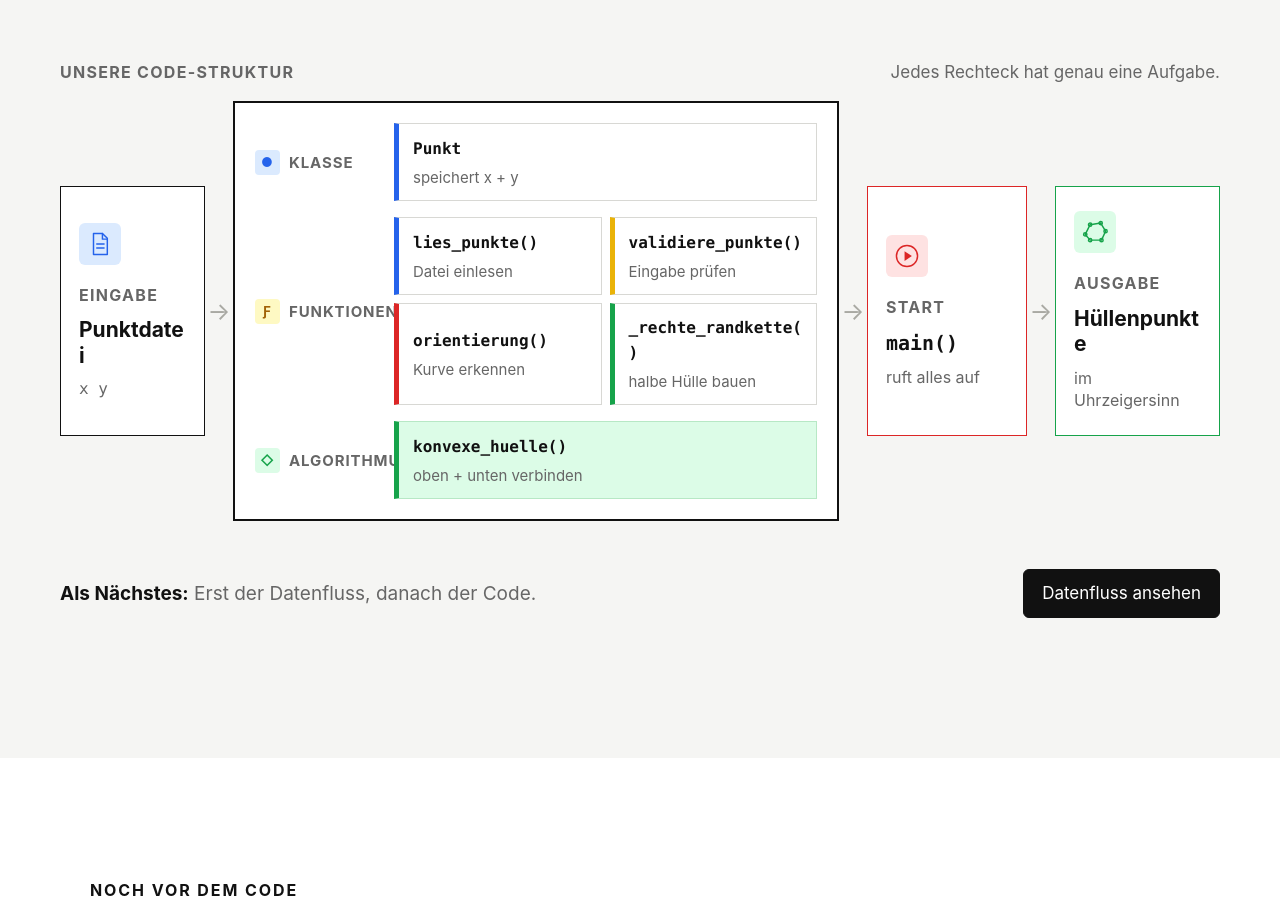
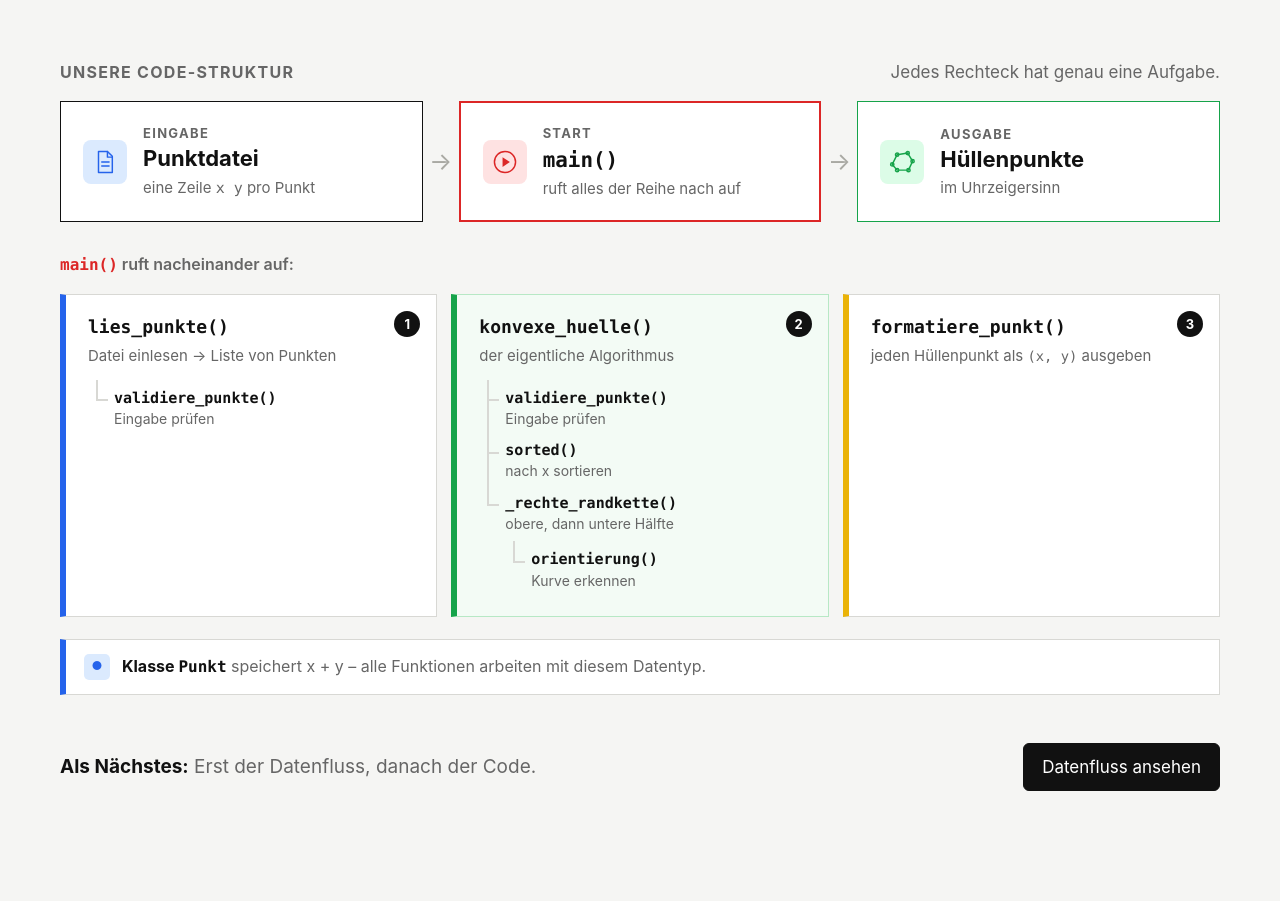
Before and after one commit to HandanMajied2024/konvexe-huelle, a plain HTML site: page visualisierung/index.html in a window 1280 px wide. Shown: the part 1392-2293 px from the top of the page. Drawn offline with Linux system fonts and the light colour scheme.

Commit message:
Code-Struktur übersichtlicher: Ablauf Eingabe → main() → Ausgabe plus Aufrufbaum
Co-Authored-By: Claude Opus 5.5 <noreply@anthropic.com>

```diff
--- a/visualisierung/index.html
+++ b/visualisierung/index.html
@@ -85,75 +85,76 @@
       <small>Jedes Rechteck hat genau eine Aufgabe.</small>
     </div>
 
-    <div class="code-roadmap" aria-label="Programmablauf von Eingabe über die Code-Struktur und main bis zur Ausgabe">
-      <div class="road-stage input-stage">
-        <div class="road-icon blue-icon" aria-hidden="true">
-          <svg viewBox="0 0 32 32"><path d="M8 3h11l6 6v20H8z"></path><path d="M19 3v7h6M12 16h9M12 21h9"></path></svg>
-        </div>
-        <span class="stage-kicker">Eingabe</span>
-        <strong>Punktdatei</strong>
-        <code>x y</code>
-      </div>
-
-      <span class="road-arrow" aria-hidden="true">→</span>
-
-      <div class="code-structure-card">
-        <div class="structure-row">
-          <div class="row-label">
-            <span class="mini-icon blue-icon" aria-hidden="true">●</span>
-            <span>Klasse</span>
-          </div>
-          <div class="code-node node-blue">
-            <code>Punkt</code>
-            <span>speichert x + y</span>
+    <div class="cs" aria-label="Programmablauf: Eingabe, main und Ausgabe sowie die von main aufgerufenen Funktionen">
+      <div class="cs-flow">
+        <div class="cs-stage">
+          <span class="cs-icon blue-icon" aria-hidden="true">
+            <svg viewBox="0 0 32 32"><path d="M8 3h11l6 6v20H8z"></path><path d="M19 3v7h6M12 16h9M12 21h9"></path></svg>
+          </span>
+          <div>
+            <span class="cs-kicker">Eingabe</span>
+            <strong>Punktdatei</strong>
+            <small>eine Zeile <code>x y</code> pro Punkt</small>
           </div>
         </div>
-
-        <div class="structure-row functions-row">
-          <div class="row-label">
-            <span class="mini-icon yellow-icon" aria-hidden="true">ƒ</span>
-            <span>Funktionen</span>
-          </div>
-          <div class="function-grid">
-            <div class="code-node node-blue"><code>lies_punkte()</code><span>Datei einlesen</span></div>
-            <div class="code-node node-yellow"><code>validiere_punkte()</code><span>Eingabe prüfen</span></div>
-            <div class="code-node node-red"><code>orientierung()</code><span>Kurve erkennen</span></div>
-            <div class="code-node node-green"><code>_rechte_randkette()</code><span>halbe Hülle bauen</span></div>
+        <span class="cs-arrow" aria-hidden="true">→</span>
+        <div class="cs-stage cs-main">
+          <span class="cs-icon red-icon" aria-hidden="true">
+            <svg viewBox="0 0 32 32"><circle cx="16" cy="16" r="13"></circle><path class="play-shape" d="M13 10l9 6-9 6z"></path></svg>
+          </span>
+          <div>
+            <span class="cs-kicker">Start</span>
+            <strong><code>main()</code></strong>
+            <small>ruft alles der Reihe nach auf</small>
           </div>
         </div>
-
-        <div class="structure-row">
-          <div class="row-label">
-            <span class="mini-icon green-icon" aria-hidden="true">◇</span>
-            <span>Algorithmus</span>
-          </div>
-          <div class="code-node node-green algorithm-node">
-            <code>konvexe_huelle()</code>
-            <span>oben + unten verbinden</span>
+        <span class="cs-arrow" aria-hidden="true">→</span>
+        <div class="cs-stage cs-output">
+          <span class="cs-icon green-icon" aria-hidden="true">
+            <svg viewBox="0 0 32 32"><path d="M4 19L10 7l13-2 6 10-5 11H10z"></path><circle cx="4" cy="19" r="2"></circle><circle cx="10" cy="7" r="2"></circle><circle cx="23" cy="5" r="2"></circle><circle cx="29" cy="15" r="2"></circle><circle cx="24" cy="26" r="2"></circle><circle cx="10" cy="26" r="2"></circle></svg>
+          </span>
+          <div>
+            <span class="cs-kicker">Ausgabe</span>
+            <strong>Hüllenpunkte</strong>
+            <small>im Uhrzeigersinn</small>
           </div>
         </div>
       </div>
 
-      <span class="road-arrow" aria-hidden="true">→</span>
+      <p class="cs-calls-title"><code>main()</code> ruft nacheinander auf:</p>
+      <ol class="cs-steps">
+        <li class="cs-step cs-blue">
+          <span class="cs-num">1</span>
+          <code class="cs-fn">lies_punkte()</code>
+          <span class="cs-desc">Datei einlesen → Liste von Punkten</span>
+          <ul class="cs-sub">
+            <li><code>validiere_punkte()</code><span>Eingabe prüfen</span></li>
+          </ul>
+        </li>
+        <li class="cs-step cs-green cs-key">
+          <span class="cs-num">2</span>
+          <code class="cs-fn">konvexe_huelle()</code>
+          <span class="cs-desc">der eigentliche Algorithmus</span>
+          <ul class="cs-sub">
+            <li><code>validiere_punkte()</code><span>Eingabe prüfen</span></li>
+            <li><code>sorted()</code><span>nach x sortieren</span></li>
+            <li><code>_rechte_randkette()</code><span>obere, dann untere Hälfte</span>
+              <ul class="cs-sub">
+                <li><code>orientierung()</code><span>Kurve erkennen</span></li>
+              </ul>
+            </li>
+          </ul>
+        </li>
+        <li class="cs-step cs-yellow">
+          <span class="cs-num">3</span>
+          <code class="cs-fn">formatiere_punkt()</code>
+          <span class="cs-desc">jeden Hüllenpunkt als <code>(x, y)</code> ausgeben</span>
+        </li>
+      </ol>
 
-      <div class="road-stage main-stage">
-        <div class="road-icon red-icon" aria-hidden="true">
-          <svg viewBox="0 0 32 32"><circle cx="16" cy="16" r="13"></circle><path class="play-shape" d="M13 10l9 6-9 6z"></path></svg>
-        </div>
-        <span class="stage-kicker">Start</span>
-        <strong><code>main()</code></strong>
-        <small>ruft alles auf</small>
-      </div>
-
-      <span class="road-arrow" aria-hidden="true">→</span>
-
-      <div class="road-stage output-stage">
-        <div class="road-icon green-icon" aria-hidden="true">
-          <svg viewBox="0 0 32 32"><path d="M4 19L10 7l13-2 6 10-5 11H10z"></path><circle cx="4" cy="19" r="2"></circle><circle cx="10" cy="7" r="2"></circle><circle cx="23" cy="5" r="2"></circle><circle cx="29" cy="15" r="2"></circle><circle cx="24" cy="26" r="2"></circle><circle cx="10" cy="26" r="2"></circle></svg>
-        </div>
-        <span class="stage-kicker">Ausgabe</span>
-        <strong>Hüllenpunkte</strong>
-        <small>im Uhrzeigersinn</small>
+      <div class="cs-type">
+        <span class="cs-dot blue-icon" aria-hidden="true">●</span>
+        <p><strong>Klasse <code>Punkt</code></strong> speichert x + y – alle Funktionen arbeiten mit diesem Datentyp.</p>
       </div>
     </div>
 
--- a/visualisierung/styles.css
+++ b/visualisierung/styles.css
@@ -97,34 +97,10 @@ kbd { display: inline-grid; place-items: center; min-width: 25px; height: 25px;
 .example-arrow { display: grid; place-items: center; color: var(--strong-line); font-size: 22px; }
 .structure-heading { margin: 62px 0 16px; display: flex; align-items: baseline; justify-content: space-between; gap: 20px; }
 .structure-heading small { color: var(--muted); font-size: 17px; }
-.code-roadmap { display: grid; grid-template-columns: 145px 28px minmax(500px, 1fr) 28px 160px 28px 165px; align-items: center; gap: 0; }
-.road-arrow { color: var(--strong-line); font-size: 24px; text-align: center; }
-.road-stage { min-width: 0; min-height: 250px; padding: 24px 18px; border: 1px solid var(--ink); background: white; display: flex; flex-direction: column; align-items: flex-start; justify-content: center; }
-.road-stage strong { margin-top: 10px; font-size: 21px; line-height: 1.2; overflow-wrap: anywhere; }
-.road-stage small, .road-stage > code { margin-top: 10px; color: var(--muted); font-size: 16px; line-height: 1.4; }
-.road-stage strong code { padding: 0; background: transparent; font-size: .95em; }
-.road-icon { width: 42px; height: 42px; margin-bottom: 18px; padding: 8px; border-radius: 6px; }
-.road-icon svg { display: block; width: 100%; height: 100%; fill: none; stroke: currentColor; stroke-width: 1.8; stroke-linecap: round; stroke-linejoin: round; }
-.road-icon .play-shape { fill: currentColor; stroke: none; }
 .blue-icon { color: var(--blue); background: var(--blue-soft); }
 .yellow-icon { color: var(--yellow-dark); background: var(--yellow-soft); }
 .red-icon { color: var(--red); background: var(--red-soft); }
 .green-icon { color: var(--green); background: var(--green-soft); }
-.code-structure-card { padding: 20px; border: 2px solid var(--ink); background: white; display: grid; gap: 16px; }
-.structure-row { display: grid; grid-template-columns: 125px minmax(0, 1fr); gap: 14px; align-items: stretch; }
-.row-label { padding: 10px 4px 10px 0; color: var(--muted); font-size: 15px; font-weight: 700; letter-spacing: .06em; text-transform: uppercase; display: flex; align-items: center; gap: 9px; }
-.mini-icon { flex: 0 0 25px; width: 25px; height: 25px; border-radius: 4px; display: inline-grid; place-items: center; font-size: 13px; }
-.function-grid { display: grid; grid-template-columns: repeat(2, minmax(0, 1fr)); gap: 8px; }
-.code-node { min-width: 0; min-height: 78px; padding: 12px 14px; border: 1px solid var(--line); border-left-width: 5px; background: white; display: flex; flex-direction: column; justify-content: center; }
-.code-node code { padding: 0; background: transparent; font-size: 16px; font-weight: 700; overflow-wrap: anywhere; }
-.code-node span { margin-top: 6px; color: var(--muted); font-size: 15px; line-height: 1.35; }
-.node-blue { border-left-color: var(--blue); }
-.node-yellow { border-left-color: var(--yellow); }
-.node-red { border-left-color: var(--red); }
-.node-green { border-left-color: var(--green); }
-.algorithm-node { background: var(--green-soft); border-top-color: #b7e8c5; border-right-color: #b7e8c5; border-bottom-color: #b7e8c5; }
-.main-stage { border-color: var(--red); }
-.output-stage { border-color: var(--green); }
 .deep-dive-start { margin-top: 48px; display: flex; align-items: center; justify-content: space-between; gap: 30px; }
 .deep-dive-start p { margin: 0; color: var(--muted); font-size: 19px; }
 .deep-dive-start strong { color: var(--ink); }
@@ -360,12 +336,6 @@ footer a { color: var(--ink); }
   .mission-example { grid-template-columns: 1fr; gap: 8px; }
   .example-arrow { transform: rotate(90deg); }
   .structure-heading { align-items: flex-start; flex-direction: column; gap: 4px; }
-  .code-roadmap { grid-template-columns: 1fr; gap: 10px; }
-  .road-arrow { transform: rotate(90deg); }
-  .road-stage { min-height: 0; padding: 18px; display: grid; grid-template-columns: 48px 1fr; column-gap: 14px; align-items: center; }
-  .road-icon { grid-row: 1 / 4; margin: 0; }
-  .road-stage .stage-kicker, .road-stage strong, .road-stage small, .road-stage > code { grid-column: 2; margin-top: 0; }
-  .road-stage strong { margin-top: 2px; }
   .deep-dive-start { align-items: flex-start; flex-direction: column; }
   .flow-start { align-items: flex-start; flex-direction: column; }
   .lesson-example { padding: 90px 24px 100px; }
@@ -407,9 +377,6 @@ footer a { color: var(--ink); }
 @media (max-width: 560px) {
   .mission-card { grid-template-columns: 1fr; }
   .mission-sketch { grid-column: 1; }
-  .structure-row { grid-template-columns: 1fr; gap: 6px; }
-  .row-label { padding-bottom: 0; }
-  .function-grid { grid-template-columns: 1fr; }
 }
 
 @media (prefers-reduced-motion: reduce) {
@@ -642,3 +609,52 @@ footer a { color: var(--ink); }
   .back-to-top { right: 10px; bottom: 56px; width: 38px; height: 38px; }
   .back-to-top svg { width: 18px; height: 18px; }
 }
+
+/* ---------- Code-Struktur: Ablauf + Aufrufbaum ---------- */
+.cs { display: grid; gap: 22px; }
+.cs-flow { display: grid; grid-template-columns: minmax(0, 1fr) 36px minmax(0, 1fr) 36px minmax(0, 1fr); align-items: stretch; }
+.cs-stage { min-width: 0; padding: 20px 22px; border: 1px solid var(--ink); background: white; display: flex; align-items: center; gap: 16px; }
+.cs-main { border: 2px solid var(--red); }
+.cs-output { border-color: var(--green); }
+.cs-stage > div { min-width: 0; }
+.cs-icon { flex: none; width: 44px; height: 44px; padding: 9px; border-radius: 8px; }
+.cs-icon svg { display: block; width: 100%; height: 100%; fill: none; stroke: currentColor; stroke-width: 1.8; stroke-linecap: round; stroke-linejoin: round; }
+.cs-icon .play-shape { fill: currentColor; stroke: none; }
+.cs-kicker { display: block; color: var(--muted); font-size: 13px; font-weight: 700; letter-spacing: .1em; text-transform: uppercase; }
+.cs-stage strong { display: block; margin-top: 2px; font-size: 22px; line-height: 1.2; }
+.cs-stage strong code { padding: 0; background: transparent; font-size: .95em; }
+.cs-stage small { display: block; margin-top: 4px; color: var(--muted); font-size: 15px; }
+.cs-arrow { align-self: center; color: var(--strong-line); font-size: 24px; text-align: center; }
+.cs-calls-title { margin: 8px 0 -6px; color: var(--muted); font-size: 16px; font-weight: 600; }
+.cs-calls-title code { color: var(--red); font-weight: 700; }
+.cs-steps { margin: 0; padding: 0; list-style: none; display: grid; grid-template-columns: repeat(3, minmax(0, 1fr)); gap: 14px; counter-reset: none; }
+.cs-step { position: relative; min-width: 0; padding: 18px 20px 18px 22px; border: 1px solid var(--line); border-left: 6px solid var(--blue); background: white; }
+.cs-step.cs-green { border-left-color: var(--green); }
+.cs-step.cs-yellow { border-left-color: var(--yellow); }
+.cs-key { border-color: #b7e8c5; border-left-color: var(--green); background: #f3fbf5; }
+.cs-num { position: absolute; top: 16px; right: 16px; width: 26px; height: 26px; display: grid; place-items: center; border-radius: 50%; background: var(--ink); color: white; font-size: 13px; font-weight: 700; }
+.cs-fn { display: block; padding: 0 34px 0 0 !important; background: transparent !important; font-size: 18px; font-weight: 700; color: var(--ink); overflow-wrap: anywhere; }
+.cs-desc { display: block; margin-top: 4px; color: var(--muted); font-size: 15px; line-height: 1.4; }
+.cs-desc code { font-size: .92em; }
+.cs-sub { margin: 14px 0 0; padding: 0 0 0 4px; list-style: none; }
+.cs-sub .cs-sub { margin-top: 8px; }
+.cs-sub li { position: relative; padding: 4px 0 4px 22px; }
+.cs-sub li::before { content: ""; position: absolute; left: 4px; top: 0; bottom: 0; border-left: 2px solid var(--line); }
+.cs-sub li:last-child::before { bottom: auto; height: 1.15em; }
+.cs-sub li::after { content: ""; position: absolute; left: 4px; top: 1.15em; width: 12px; border-top: 2px solid var(--line); }
+.cs-sub code { padding: 0; background: transparent; font-size: 15px; font-weight: 700; overflow-wrap: anywhere; }
+.cs-sub span { display: block; color: var(--muted); font-size: 14px; line-height: 1.3; }
+.cs-type { display: flex; align-items: center; gap: 12px; padding: 14px 18px; border: 1px solid var(--line); border-left: 6px solid var(--blue); background: white; }
+.cs-type p { margin: 0; color: var(--muted); font-size: 16px; }
+.cs-type strong { color: var(--ink); }
+.cs-type code { padding: 0; background: transparent; }
+.cs-dot { flex: none; width: 26px; height: 26px; display: grid; place-items: center; border-radius: 5px; font-size: 12px; }
+@media (max-width: 900px) {
+  .cs-steps { grid-template-columns: 1fr; }
+}
+@media (max-width: 760px) {
+  .cs-flow { grid-template-columns: 1fr; }
+  .cs-arrow { transform: rotate(90deg); padding: 2px 0; }
+  .cs-stage { padding: 14px 16px; }
+  .cs-stage strong { font-size: 19px; }
+}
```
